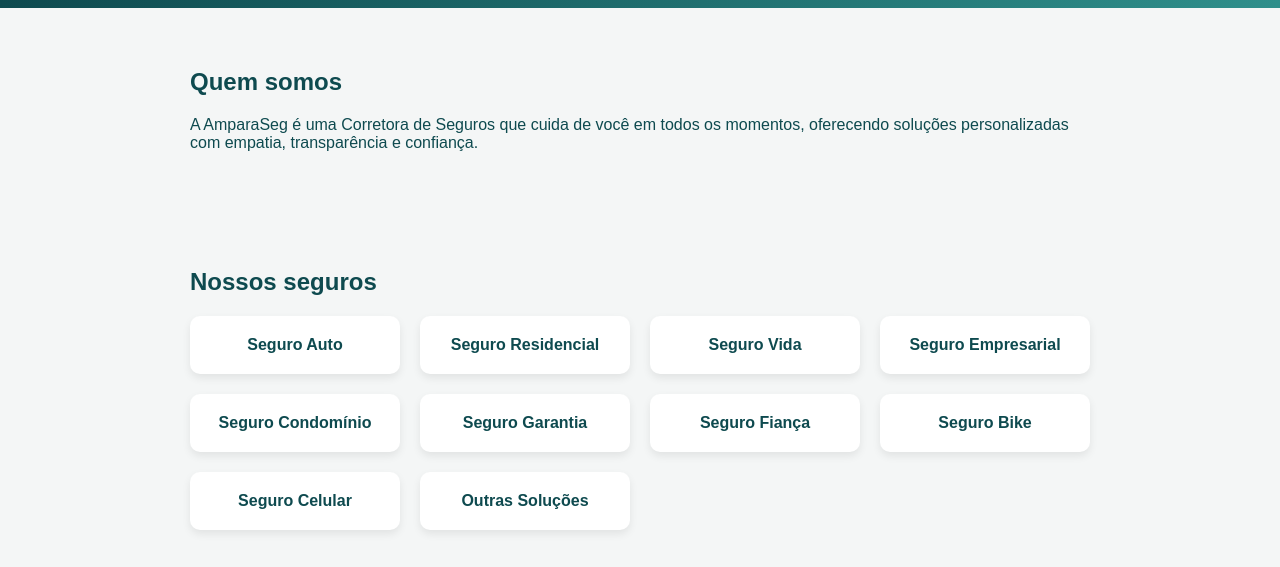
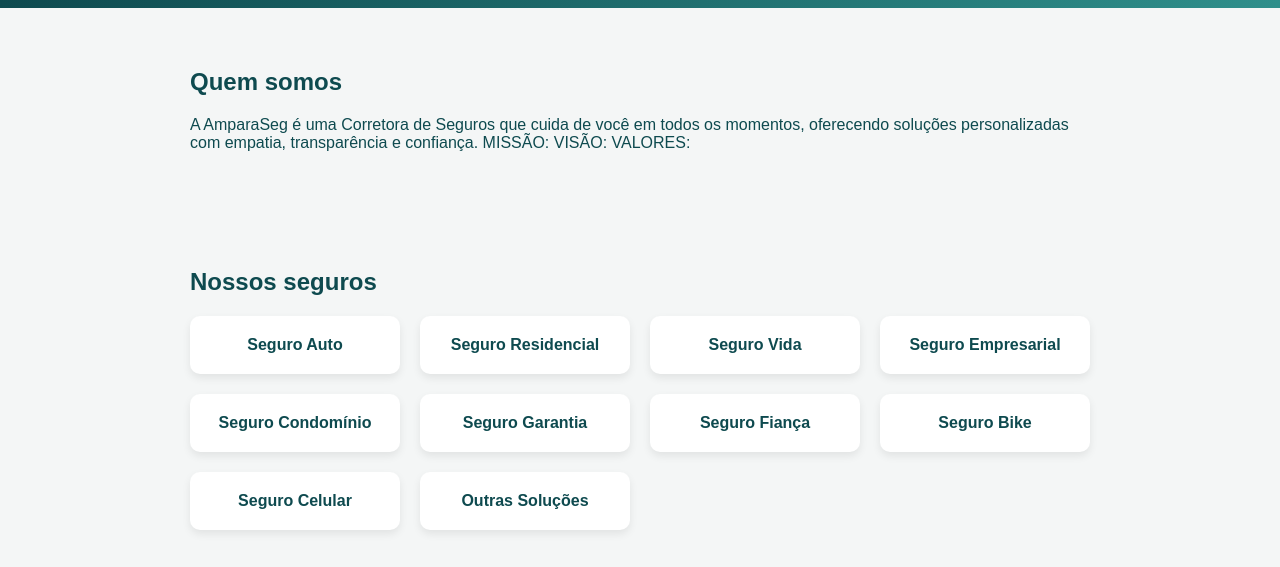
Before and after one commit to jliss07/amparaseg, a plain HTML site: page index.html in a window 1280 px wide. Shown: the part 216-783 px from the top of the page. Drawn offline with Linux system fonts and the light colour scheme.

Commit message:
Update index.html

```diff
--- a/index.html
+++ b/index.html
@@ -111,6 +111,12 @@
     <p>
         A AmparaSeg é uma Corretora de Seguros que cuida de você em todos os momentos,
         oferecendo soluções personalizadas com empatia, transparência e confiança.
+
+        MISSÃO:
+
+        VISÃO:
+
+        VALORES:
     </p>
 </section>
 
```
